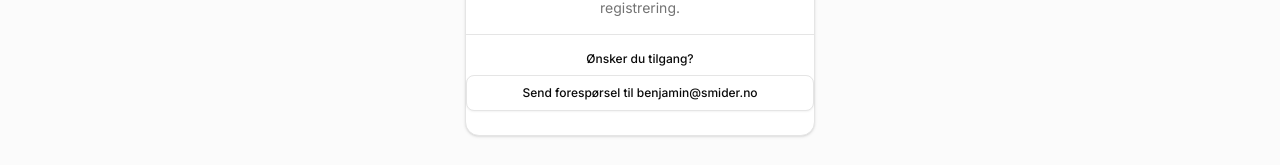
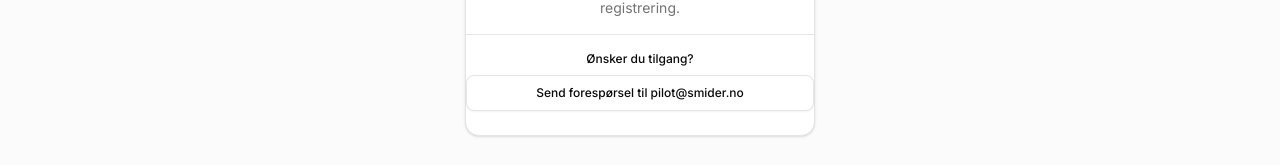
Before and after one commit to blstorvollen-prog/smider-web, a Next.js app: page /login in a window 1280 px wide. Shown: the part 571-736 px from the top of the page. Built offline with nearby package versions, Linux system fonts and the light colour scheme; no server answers.

Commit message:
Change access request email to pilot@smider.no

```diff
--- a/src/components/auth-form.tsx
+++ b/src/components/auth-form.tsx
@@ -121,8 +121,8 @@ export function AuthForm({ type }: { type: 'login' | 'signup' }) {
                         Ønsker du tilgang?
                     </p>
                     <Button variant="outline" className="w-full text-xs" asChild>
-                        <a href="mailto:benjamin@smider.no?subject=Forespørsel om tilgang til Smider&body=Hei, jeg ønsker gjerne tilgang til testversjonen av Smider.%0D%0A%0D%0ANavn:%20%0D%0ATelefon:%20">
-                            Send forespørsel til benjamin@smider.no
+                        <a href="mailto:pilot@smider.no?subject=Forespørsel om tilgang til Smider&body=Hei, jeg ønsker gjerne tilgang til testversjonen av Smider.%0D%0A%0D%0ANavn:%20%0D%0ATelefon:%20">
+                            Send forespørsel til pilot@smider.no
                         </a>
                     </Button>
                 </div>
```
